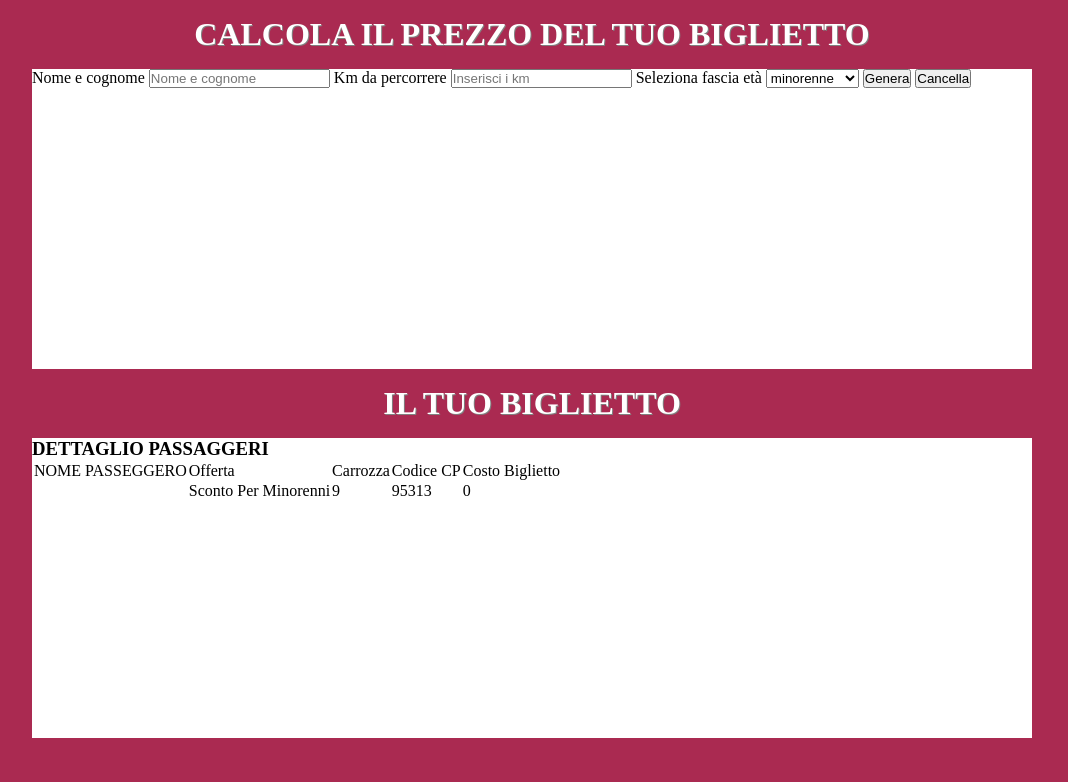
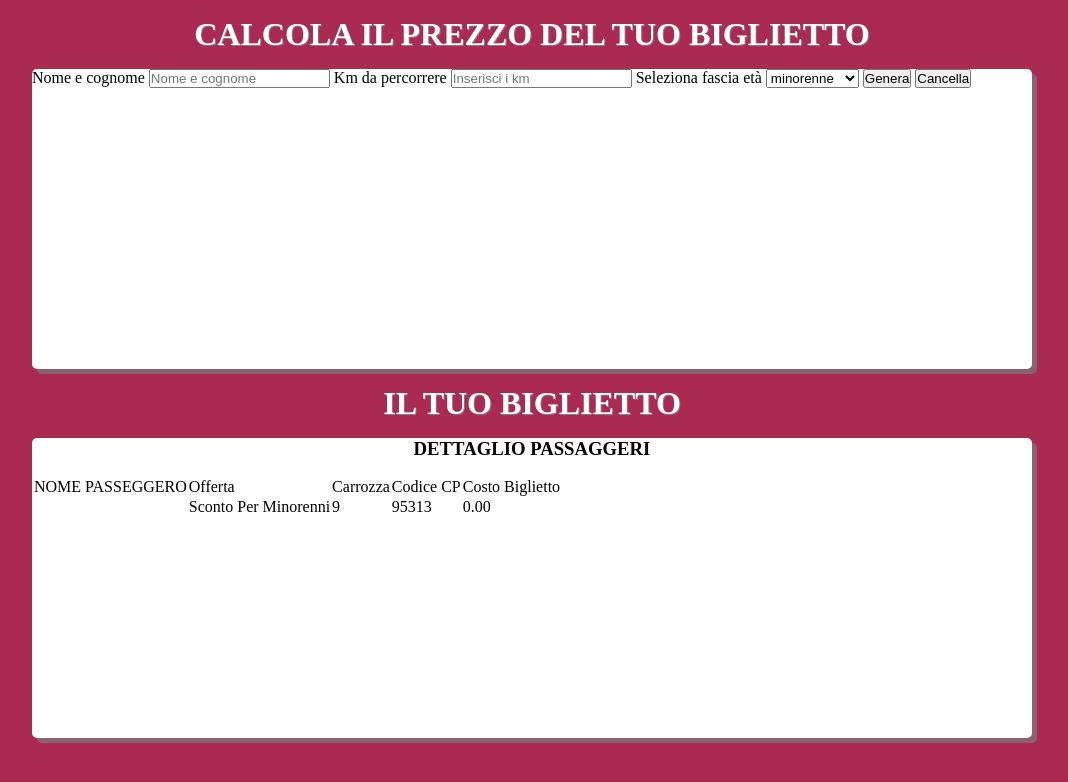
Before and after one commit to Alfredloz/js-biglietto-treno-form, a plain HTML site: page index.html in a window 1280 px wide. Both pictures are taken after a click on the button "Genera". Shown: the whole page, without its empty margins (108-1176 px from the left). Drawn offline with Linux system fonts and the light colour scheme.

Commit message:
push prima della mezzanotte
ho corretto il prezzo finale con toFixed()

```diff
--- a/assets/css/style.css
+++ b/assets/css/style.css
@@ -21,6 +21,8 @@
   width: 1000px;
   background-color: white;
   margin: auto;
+  border-radius: 5px;
+  box-shadow: 5px 5px rgba(123, 121, 124, 0.71);
 }
 h2 {
   text-align: center;
@@ -30,3 +32,7 @@ h2 {
   font-size: 2rem;
   text-shadow: 1px 1px grey;
 }
+h3 {
+  text-align: center;
+  margin: 1rem;
+}
--- a/assets/js/main.js
+++ b/assets/js/main.js
@@ -1,6 +1,17 @@
 //creazione var
 var ticketUser = document.getElementById('ticket_user');
-// calcoli dei km
+// elementi del biglietto
+var userName = document.getElementById('username');
+var discountType = document.getElementById('discount');
+var trainPlace = document.getElementById('trainplace');
+var cpCode = document.getElementById('cpcode');
+var finalCost = document.getElementById('finalcost');
+
+//genera ticket utente
+ var userDataInput = document.getElementById('userdata');
+ var userKmInput = document.getElementById('user_km');
+ var offerInput = document.getElementById('offer');
+
 
 // calcolo della fascia d'età
 var btnTicket = document.getElementById('ticketgenerator');
@@ -8,10 +19,6 @@ btnTicket.addEventListener("click", function () {
   //display ticket
   ticketUser.style.opacity = '1';
   ticketUser.style.transition = '0.3s ease-in-out';
-  //genera ticket utente
-   var userDataInput = document.getElementById('userdata');
-   var userKmInput = document.getElementById('user_km');
-   var offerInput = document.getElementById('offer');
 
    //selezione value
    var userData = userDataInput.value;
@@ -25,11 +32,11 @@ btnTicket.addEventListener("click", function () {
 
    if (offerOptions == "minorenne") {
      var minorOffer = Number((ticketprice * 20) / 100);
-     document.getElementById('finalcost').innerHTML= Number(ticketprice - minorOffer);
+     document.getElementById('finalcost').innerHTML= Number(ticketprice - minorOffer).toFixed(2);
      document.getElementById('discount').innerHTML= 'Sconto per minorenni';
    }  else if (offerOptions == "over65") {
      var olderOffer = Number((ticketprice * 40) / 100);
-      document.getElementById('finalcost').innerHTML= Number(ticketprice - olderOffer);
+      document.getElementById('finalcost').innerHTML= Number(ticketprice - olderOffer).toFixed(2);
       document.getElementById('discount').innerHTML= 'Sconto per anziani';
    } else {
      document.getElementById('finalcost').innerHTML= ticketprice;
@@ -42,12 +49,6 @@ btnTicket.addEventListener("click", function () {
    //generazione codice CP
    var cpNumbers = Math.floor(Math.random() * (100000 - 90000) + 90000);
 
-   // elementi del biglietto
-   var userName = document.getElementById('username');
-   var discountType = document.getElementById('discount');
-   var trainPlace = document.getElementById('trainplace');
-   var cpCode = document.getElementById('cpcode');
-   var finalCost = document.getElementById('finalcost');
 
    //inserimento dati biglietto
 
@@ -63,4 +64,8 @@ btnNull.addEventListener('click', function () {
   //annullamento biglietto
   ticketUser.style.opacity = "0";
   ticketUser.style.transition = '0.3s ease-in-out';
+
+  //annullamento dati
+  userName.innerHTML= '';
+
 });
```
